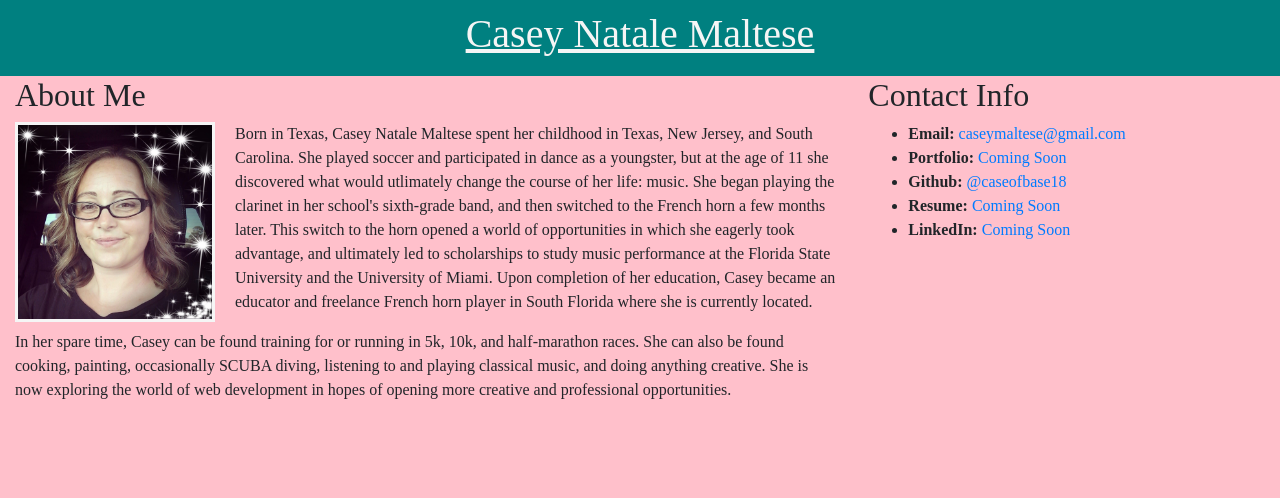
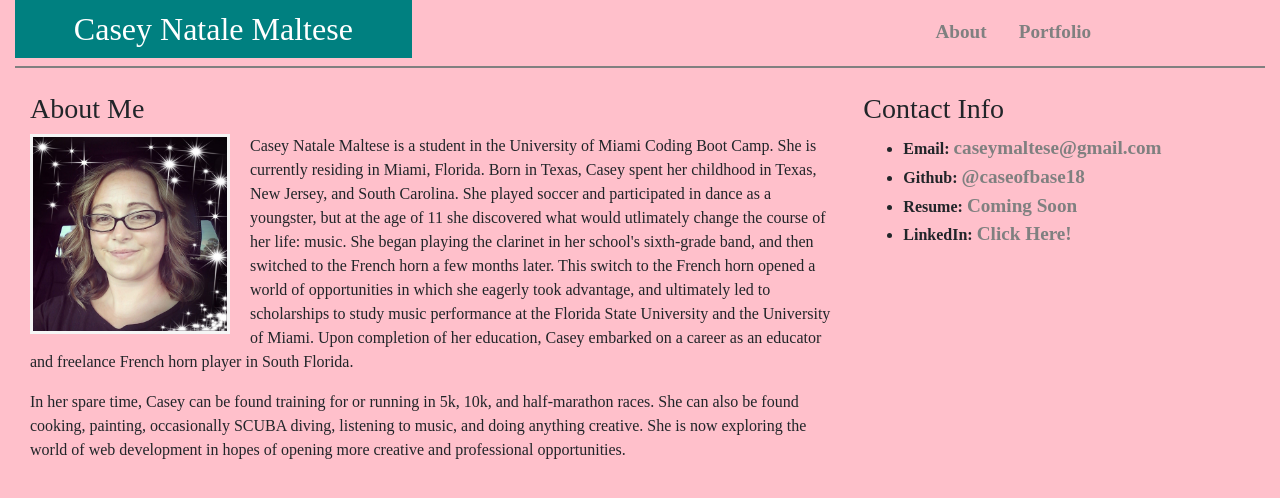
Before and after one commit to caseofbase18/bio, a plain HTML site: page index.html in a window 1280 px wide. Drawn offline with nearby package versions, Linux system fonts and the light colour scheme; a web font is replaced by a local one.

Commit message:
updated html css links video images

```diff
--- /dev/null
+++ b/assets/portfolio.css
@@ -0,0 +1,74 @@
+body {
+    font-family: 'Sahitya', serif;
+    background-color: pink;
+}
+
+h2 {
+    background-color: teal;
+    color: white;
+    padding: 10px;
+    text-align: center;
+}
+
+h5 {
+    padding-top: 5px;
+}
+
+a {
+    color: white;
+    font-weight: bolder;
+    font-size: larger;
+    margin-top: 10px;
+}
+
+.nav-link {
+    color: grey;
+}
+
+a:hover {
+    color: purple;
+}
+
+.container-fluid .col-12 {
+    margin-bottom: 10px;
+
+}
+
+img {
+    width: 350px;
+    /* You can set the dimensions to whatever you want */
+    object-fit: cover;
+    margin: 10px 10px 10px 10px;
+}
+
+iframe {
+    width: 350px;
+    /* You can set the dimensions to whatever you want */
+    object-fit: cover;
+    margin: 10px 10px 10px 10px;
+    position: relative;
+    overflow: hidden;
+}
+
+
+.centered {
+    position: absolute;
+    top: 80%;
+    left: 50%;
+    transform: translate(-50%, -50%);
+    background-color: teal;
+    color: whitesmoke;
+    padding: 5px 120px 5px 120px;
+    font-size: larger;
+    margin: 10px 10px 10px 10px;
+}
+
+.text-block {
+    position: absolute;
+    bottom: 20px;
+    right: 20px;
+    background-color: teal;
+    color: whitesmoke;
+    padding-left: 20px;
+    padding-right: 20px;
+}
--- a/assets/style.css
+++ b/assets/style.css
@@ -1,6 +1,24 @@
 body {
     background-color: pink;
     font-family: 'Sahitya', serif;
+}
+
+h2 {
+    background-color: teal;
+    color: white;
+    padding: 10px;
+    text-align: center;
+}
+
+a {
+    color: grey;
+    font-weight: bolder;
+    font-size: larger;
+    margin-top: 10px;
+}
+
+a:hover {
+    color: purple;
 }
 
 header {
--- a/index.html
+++ b/index.html
@@ -3,65 +3,65 @@
 
 <head>
     <meta charset="UTF-8">
+    <meta name="viewport" content="width=device-width, initial-scale=1, shrink-to-fit=no">
 
     <link rel="stylesheet" href="https://stackpath.bootstrapcdn.com/bootstrap/4.5.0/css/bootstrap.min.css"
         integrity="sha384-9aIt2nRpC12Uk9gS9baDl411NQApFmC26EwAOH8WgZl5MYYxFfc+NcPb1dKGj7Sk" crossorigin="anonymous">
     <link href="https://fonts.googleapis.com/css2?family=Sahitya&display=swap" rel="stylesheet">
     <link rel="icon" type="image/png" sizes="16x16" href="./assets/favicon-16x16.png">
     <link rel="stylesheet" href="./assets/style.css" />
-    <title>Casey's Bio and Portfolio</title>
+    <title>Casey's Bio</title>
 </head>
 
 <body>
-    <header>
-        <h1>Casey Natale Maltese</h1>
-    </header>
+    <div class="container-fluid">
+        <div class="row">
+            <div class="col-xl-4 col-lg-4 col-md-12 col-sm-12">
+                <h2>Casey Natale Maltese</h2>
+            </div>
+            <div class="col-3"></div>
+            <div class="col-xl-5 col-lg-5 col-md-12 col-sm-12">
+                <ul class="nav justify-content-center">
+                    <li class="nav-item">
+                        <a class="nav-link active" href="index.html">About</a>
+                    </li>
+                    <li class="nav-item">
+                        <a class="nav-link" href="portfolio.html">Portfolio</a>
+                    </li>
+                    <!-- <li class="nav-item">
+                        <a class="nav-link" href="contact.html">Contact</a>
+                    </li> -->
+                </ul>
+            </div>
+        </div>
 
-    <!-- <div class="chat">Chat with me!</div>  -->
+        <div class="container-fluid">
+            <div class="row">
+                <div class="col-12" style="border:1px solid grey"></div>
+            </div>
+        </div>
+        <br>
 
         <div class="container-fluid">
             <div class="row">
                 <div class="col-xl-8 col-l-8 col-md-8 col-sm-12">
-                <h2>About Me</h2>
+                    <h3>About Me</h3>
                     <img src="./assets/Casey1.jpg">
                     <p>
-                    Born in Texas, Casey Natale Maltese spent her childhood in Texas, New Jersey, and South
-                    Carolina. She
-                    played soccer and participated in dance as a youngster, but at the age of 11 she discovered
-                    what
-                    would
-                    utlimately change the course of her life: music. She began playing the clarinet in her
-                    school's
-                    sixth-grade band, and then switched to the French horn a few months later. This switch to
-                    the
-                    horn
-                    opened a world of opportunities in which she eagerly took advantage, and ultimately led to
-                    scholarships
-                    to study music performance at the Florida State University and the University of Miami. Upon
-                    completion
-                    of her education, Casey became an educator and freelance French horn player in South Florida
-                    where she
-                    is currently located.
+                        Casey Natale Maltese is a student in the University of Miami Coding Boot Camp.  She is  currently residing in Miami, Florida. Born in
+                        Texas, Casey spent her childhood in Texas, New Jersey, and South Carolina. She played soccer and participated in dance as a youngster, but at the age of 11 she discovered what would utlimately change the course of her life: music. She began playing the clarinet in her school's sixth-grade band, and then switched to the French horn a few months later. This switch to the French horn opened a world of opportunities in which she eagerly took advantage, and ultimately led to
+                        scholarships to study music performance at the Florida State University and the University of Miami. Upon completion of her education, Casey embarked on a career as an educator and freelance French horn player in South Florida.
                     </p>
                     <p>
                         In her spare time, Casey can be found training for or running in 5k, 10k, and half-marathon
-                    races. She
-                    can also be found cooking, painting, occasionally SCUBA diving, listening to and playing
-                    classical
-                    music, and doing anything creative. She is now exploring the world of web development in
-                    hopes
-                    of
-                    opening more creative and professional opportunities.
+                        races. She can also be found cooking, painting, occasionally SCUBA diving, listening to music, and doing anything creative. She is now exploring the world of web development in hopes of opening more creative and professional opportunities.
                     </p>
                 </div>
                 <div class="col-xl-4 col-l-4 col-md-4 col-sm-12">
-                <h2>Contact Info</h2>
+                    <h3>Contact Info</h3>
                     <ul>
                         <li>
                             <b>Email:</b> <a href="mailto:caseymaltese@gmail.com">caseymaltese@gmail.com</a>
-                    </li>
-                    <li>
-                        <b>Portfolio:</b> <a href="#">Coming Soon</a>
                         </li>
                         <li>
                             <b>Github:</b> <a href="https://github.com/caseofbase18?tab=projects">@caseofbase18</a>
@@ -70,7 +70,8 @@
                             <b>Resume:</b> <a href="#">Coming Soon</a>
                         </li>
                         <li>
-                        <b>LinkedIn:</b> <a href="#">Coming Soon</a>
+                            <b>LinkedIn:</b> <a
+                                href="https://www.linkedin.com/in/casey-natale-maltese">Click Here!</a>
                         </li>
 
                     </ul>
```
Also changed, not shown: portfolio.html (added, +120 -0 lines), assets/jsquiz.png (added), assets/randompwgenerator.png (added), assets/weatherdash.png (added), assets/workdayplanner.png (added). Lines whose indentation alone changed are shown as unchanged.
